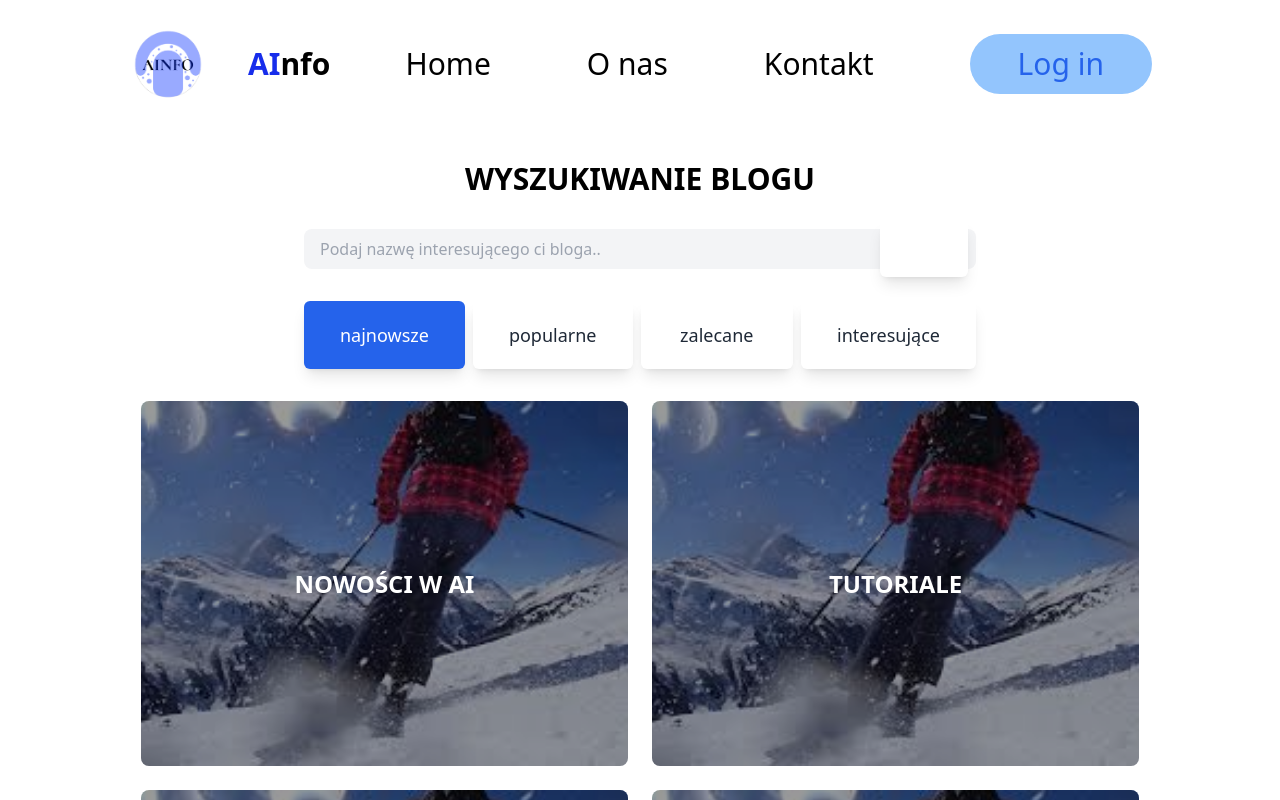
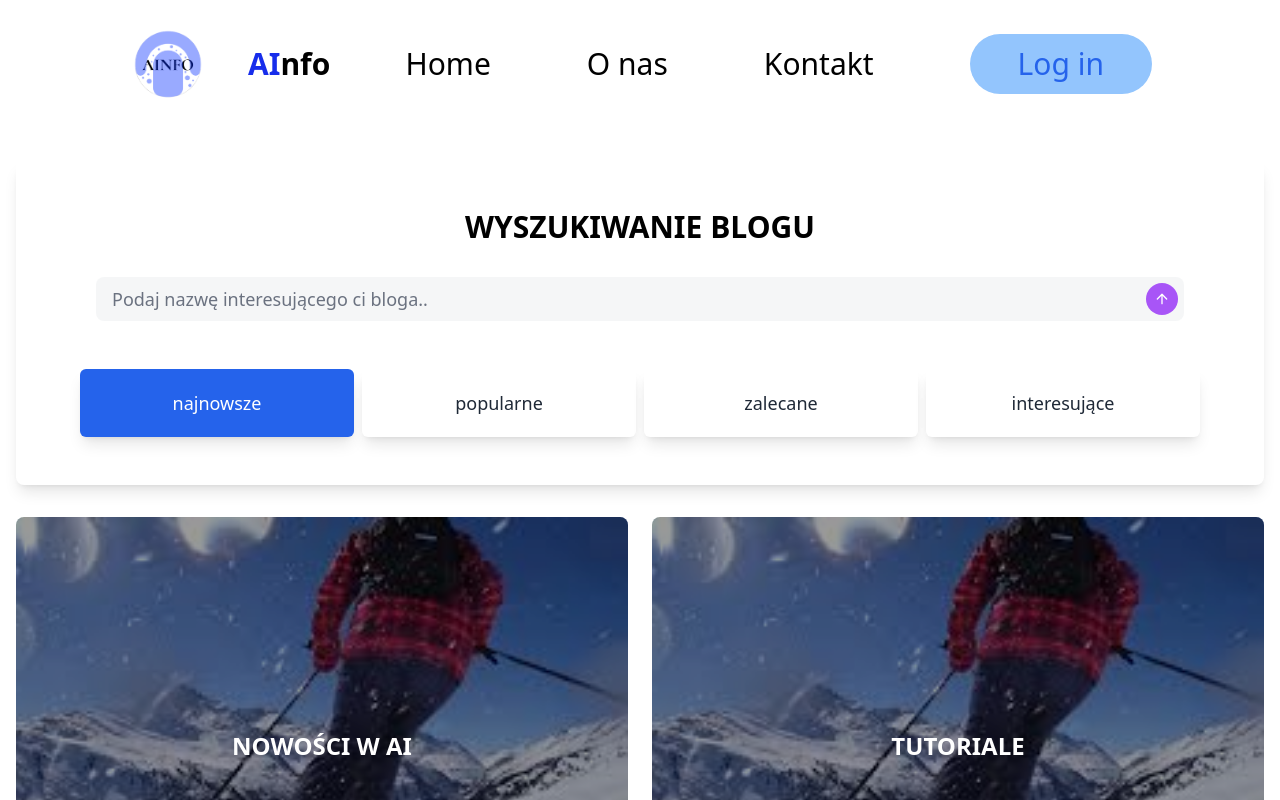
Before and after one commit to AInfo-Zwolnieni-Z-Teorii/frontend, a React (Vite) app: page /search in a window 1280 px wide. Shown: the top 800 px of the page. Built offline with nearby package versions, Linux system fonts and the light colour scheme.

Commit message:
blog search

```diff
--- a/src/App.jsx
+++ b/src/App.jsx
@@ -10,9 +10,12 @@ import Login from "./pages/LogIn";
 import PostSite from "./pages/PostSite";
 import SignIn from "./pages/SignIn";
 import Search from "./pages/Search";
+import Error404 from "./pages/Error404";
+import ErrorBoundary from "./ErrorBoundary";
 
 const App = () => {
   return (
+    <ErrorBoundary>
     <Router>
 
       <div className="flex align-middle justify-center flex-col w-full h-full">
@@ -42,12 +45,15 @@ const App = () => {
           <Route path="/sign-in" element={<SignIn />} />
           {/* Post */}
           <Route path="/post" element={<PostSite />} />
-
+          {/* Inne trasy */}
+          <Route path="*" element={<Error404 />} /> {/* Obsługa 404 */}
         </Routes>
 
         <Footer />
       </div>
     </Router>
+    </ErrorBoundary>
+
   );
 };
 
--- /dev/null
+++ b/src/ErrorBoundary.jsx
@@ -0,0 +1,27 @@
+import { Component } from "react";
+import Error500 from "./pages/Error500";
+
+class ErrorBoundary extends Component {
+  constructor(props) {
+    super(props);
+    this.state = { hasError: false };
+  }
+
+  static getDerivedStateFromError() {
+    return { hasError: true };
+  }
+
+  componentDidCatch(error, errorInfo) {
+    console.error("Caught an error:", error, errorInfo);
+  }
+
+  render() {
+    if (this.state.hasError) {
+      return <Error500 />;
+    }
+
+    return this.props.children;
+  }
+}
+
+export default ErrorBoundary;
--- a/src/components/category-filter.tsx
+++ b/src/components/category-filter.tsx
@@ -19,12 +19,12 @@ export function CategoryFilter() {
   }
 
   return (
-    <div className="grid grid-cols-2 md:flex md:flex-row gap-2 justify-center max-w-2xl mx-auto">
+    <div className="grid grid-cols-2 md:flex md:flex-row gap-2 justify-center w-full mx-auto">
       {categories.map((category) => (
         <Button
           key={category.id}
           isSelected={selectedCategory === category.id}
-          className="w-full md:flex-1"
+          className="w-full md:flex-1 text-sm md:text-lg"
           onClick={() => toggleSelection(category.id)}
         >
           {category.label}
--- a/src/components/search-bar.tsx
+++ b/src/components/search-bar.tsx
@@ -1,17 +1,26 @@
 "use client"
 
 import { ArrowUp } from "lucide-react"
-import { Button } from "./ui/category"
 import { Input } from "./ui/search_input"
 import React from "react"
 
 export function SearchBar() {
   return (
-    <div className="relative w-full max-w-2xl mx-auto">
-      <Input type="text" placeholder="Podaj nazwę interesującego ci bloga.." />
-      <Button className="absolute right-2 top-1/2 -translate-y-1/2 bg-violet-500 hover:bg-violet-600 text-white rounded-full p-1">
-        <ArrowUp className="h-4 w-4" />
-      </Button>
+    <div className="relative w-full px-3 sm:px-4">
+      <div className="relative flex items-center w-full">
+        <Input
+          type="text"
+          placeholder="Podaj nazwę interesującego ci bloga.."
+          className="w-full h-10 sm:h-11 pl-3 pr-10 rounded-full bg-gray-100/80 border-none text-gray-600 placeholder-gray-500 focus:outline-none focus:ring-2 focus:ring-purple-500/20 text-xs sm:text-md lg:text-lg"
+        />
+        <button
+          onClick={() => {}}
+          className="absolute right-1.5 top-1/2 -translate-y-1/2 h-6 w-6 md:h-8 md:w-8 bg-purple-500 hover:bg-purple-600 rounded-full text-white transition-colors flex items-center justify-center"
+          aria-label="Wyszukaj"
+        >
+          <ArrowUp className="h-3 w-3 md:h-4 md:w-4" />
+        </button>
+      </div>
     </div>
   )
 }
--- /dev/null
+++ b/src/pages/Error404.jsx
@@ -0,0 +1,13 @@
+const Error404 = () => {
+    return (
+      <div className="flex min-h-screen flex-col items-center justify-center bg-gray-100 text-center">
+        <h1 className="text-6xl font-bold text-red-500">404</h1>
+        <p className="mt-4 text-xl text-gray-700">Strona nie została znaleziona.</p>
+        <a href="/" className="mt-6 rounded-lg bg-blue-500 px-4 py-2 text-white hover:bg-blue-700">
+          Powrót do strony głównej
+        </a>
+      </div>
+    );
+  };
+
+  export default Error404;
--- /dev/null
+++ b/src/pages/Error500.jsx
@@ -0,0 +1,13 @@
+const Error500 = () => {
+    return (
+      <div className="flex min-h-screen flex-col items-center justify-center bg-gray-100 text-center">
+        <h1 className="text-6xl font-bold text-red-500">500</h1>
+        <p className="mt-4 text-xl text-gray-700">Wystąpił błąd serwera.</p>
+        <a href="/" className="mt-6 rounded-lg bg-blue-500 px-4 py-2 text-white hover:bg-blue-700">
+          Powrót do strony głównej
+        </a>
+      </div>
+    );
+  };
+
+  export default Error500;
--- a/src/pages/Search.tsx
+++ b/src/pages/Search.tsx
@@ -17,14 +17,16 @@ const posts = [
 
 export default function Search() {
   return (
-    <div className="container mx-auto px-4 py-8 space-y-8">
-      <h1 className="text-3xl font-bold text-center mb-8">WYSZUKIWANIE BLOGU</h1>
+    <div className="container mx-auto px-4 py-8 space-y-8 w-full">
+      <div className="w-full shadow-lg h-auto px-1 sm:px-16 py-12 mx-auto rounded-lg">
+        <h1 className="text-3xl font-bold text-center mb-8">WYSZUKIWANIE BLOGU</h1>
+        <SearchBar />
+        <br /><br />
+        <CategoryFilter />
+      </div>
 
-      <SearchBar />
 
-      <CategoryFilter />
-
-      <div className="grid grid-cols-1 md:grid-cols-2 gap-6 w-4/5 mx-auto">
+      <div className="grid grid-cols-1 md:grid-cols-2 gap-6 w-full mx-auto">
         {posts.map((post) => (
           <PostCard key={post.id} title={post.title} imageUrl={post.imageUrl} />
         ))}
```
